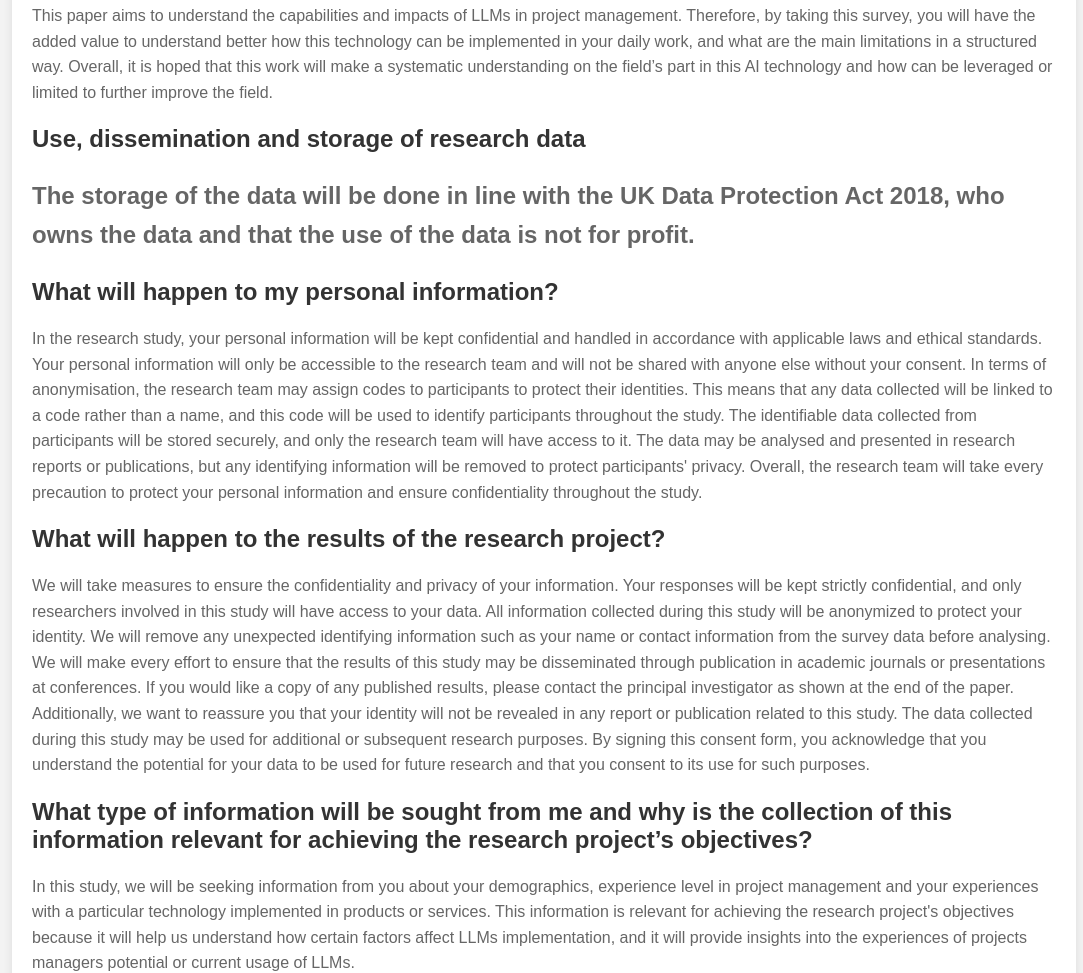
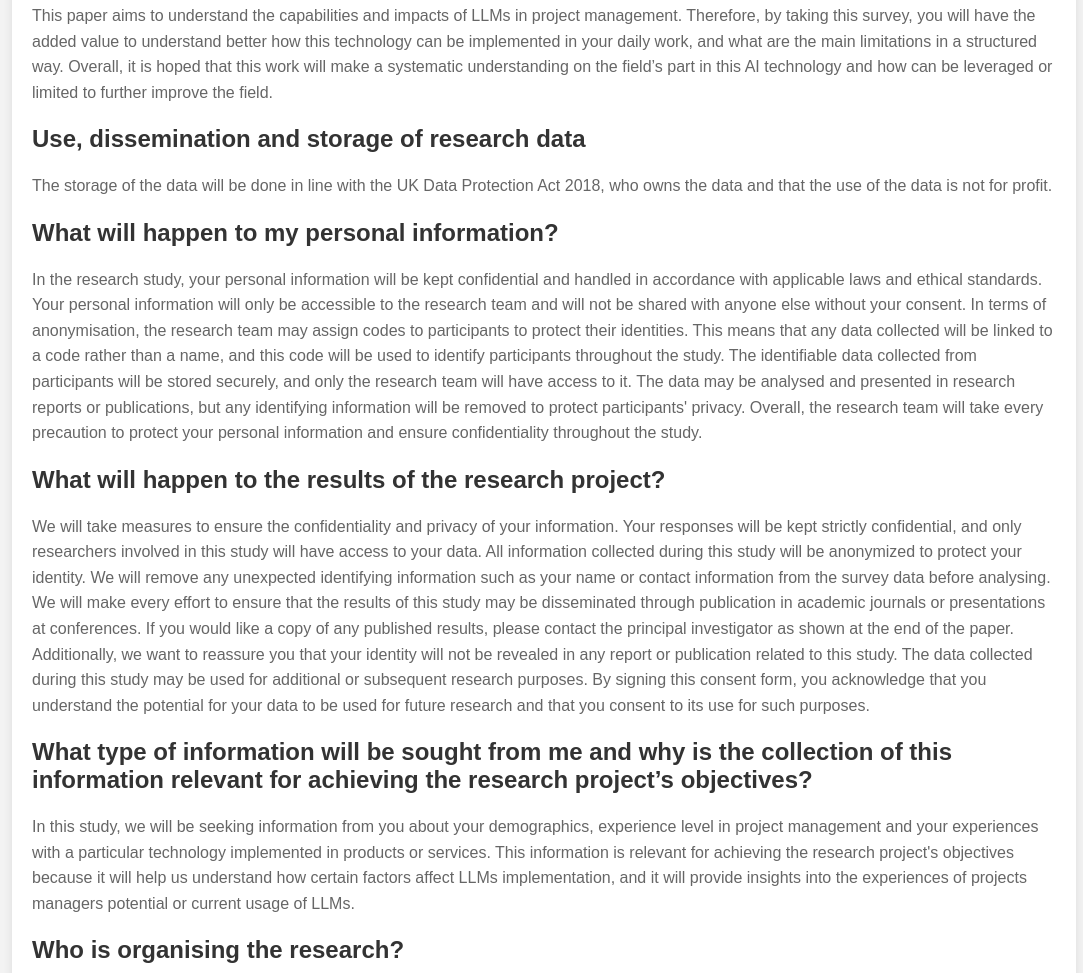
Before and after one commit to RJerson/LLM-consent-doc, a plain HTML site: page index.html in a window 1280 px wide. Shown: the part 1670-2643 px from the top of the page, without its empty margins (96-1179 px from the left). Drawn offline with Linux system fonts and the light colour scheme.

Commit message:
Update index.html

```diff
--- a/index.html
+++ b/index.html
@@ -72,7 +72,7 @@ Any risks of disclosure of personal information, data breaches and privacy are m
 
 <h2>What are the possible benefits of taking part?</h2>
 <p>This paper aims to understand the capabilities and impacts of LLMs in project management. Therefore, by taking this survey, you will have the added value to understand better how this technology can be implemented in your daily work, and what are the main limitations in a structured way. Overall, it is hoped that this work will make a systematic understanding on the field’s part in this AI technology and how can be leveraged or limited to further improve the field. </p>
-<h2>Use, dissemination and storage of research data<h2>
+<h2>Use, dissemination and storage of research data</h2>
 
 <p>The storage of the data will be done in line with the UK Data Protection Act 2018, who owns the data and that the use of the data is not for profit.</p>
 
```
